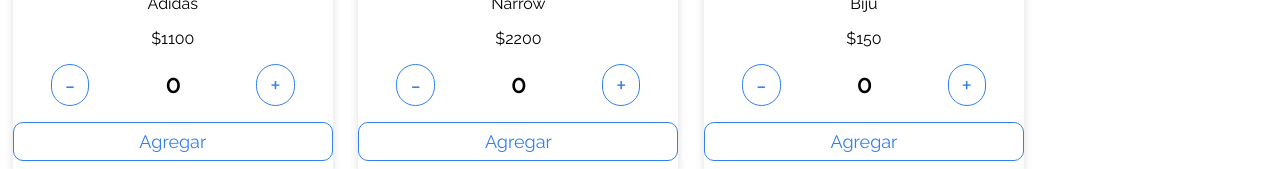
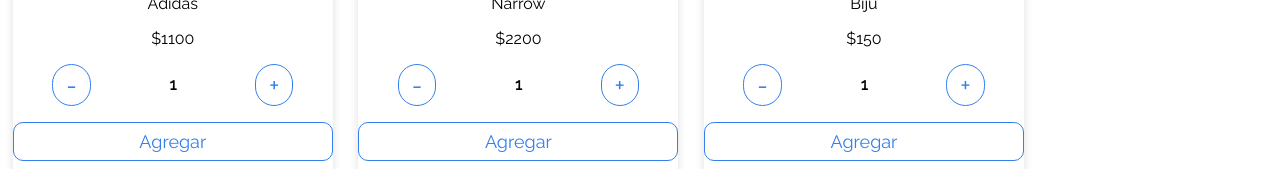
Before and after one commit to matiasfmart/tienda-child, a React (Create React App) app: page / in a window 1280 px wide. Shown: the part 549-718 px from the top of the page. Built offline with nearby package versions, Linux system fonts and the light colour scheme.

Commit message:
detalles logica itemCount

```diff
--- a/src/components/Item.jsx
+++ b/src/components/Item.jsx
@@ -1,6 +1,9 @@
 import ItemCount from "./ItemCount";
 
 function Item({products}){
+
+    function onAdd(count){ alert(count); }
+
     return(
         <>
             <img src={products.urlPicture} alt="" />
@@ -10,7 +13,7 @@ function Item({products}){
                 <p>{products.description}</p>
                 <p>${products.price}</p>
             </div>
-            <ItemCount />
+            <ItemCount stock={10} initial={1} onAdd={onAdd}/>
         </>
     )
 }
--- a/src/components/ItemCount.jsx
+++ b/src/components/ItemCount.jsx
@@ -14,7 +14,7 @@ function ItemCount({stock, initial, onAdd}) {
         <>
             <div className="container-btnCart">
                 <button onClick={()=> remove() } className="btn-remove">-</button>
-                <h2 className="count">{count}</h2>
+                <h4 className="count">{count}</h4>
                 <button onClick={()=> add() } className="btn-add">+</button>
             </div>
             <div className="container-btnAddToCart">
--- a/src/components/ItemListContainer.jsx
+++ b/src/components/ItemListContainer.jsx
@@ -2,8 +2,6 @@ import ItemList from "./ItemList";
 import React, { useState, useEffect } from "react";
 
 function ItemListContainer({greeting}){
-
-    function onAdd(count){ alert(count); }
 
     const [arrayProducts, setArrayProducts] = useState([]);
 
```
